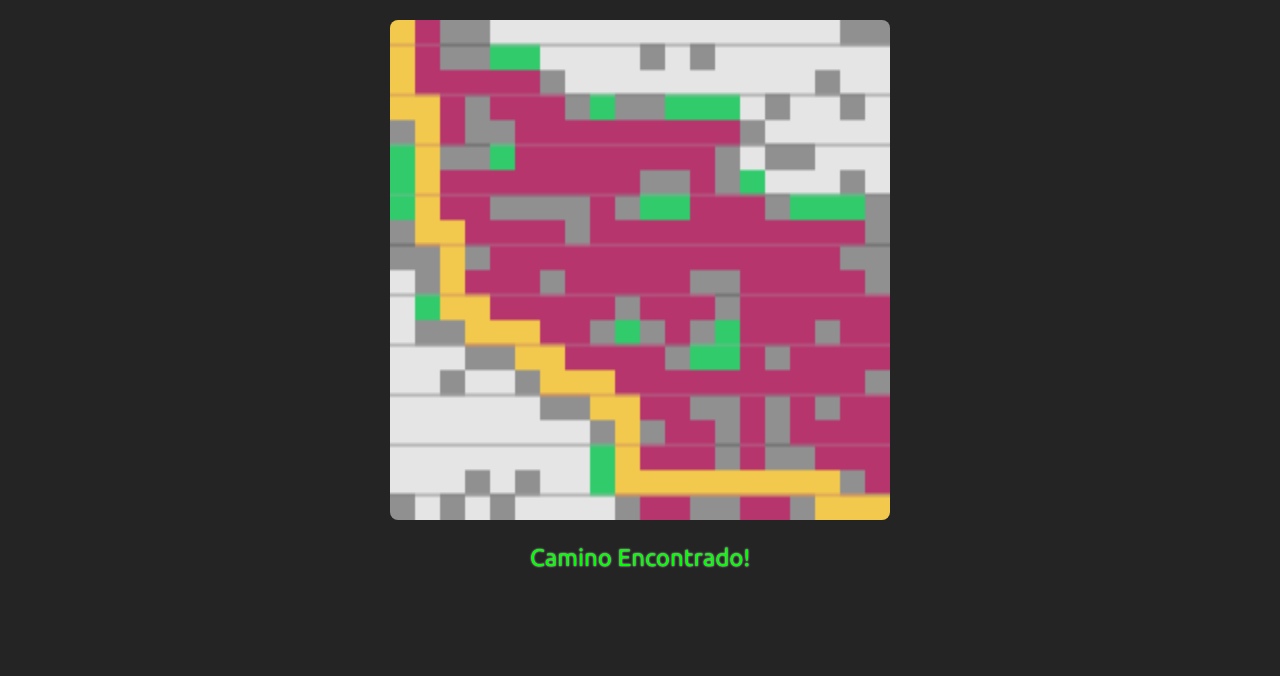
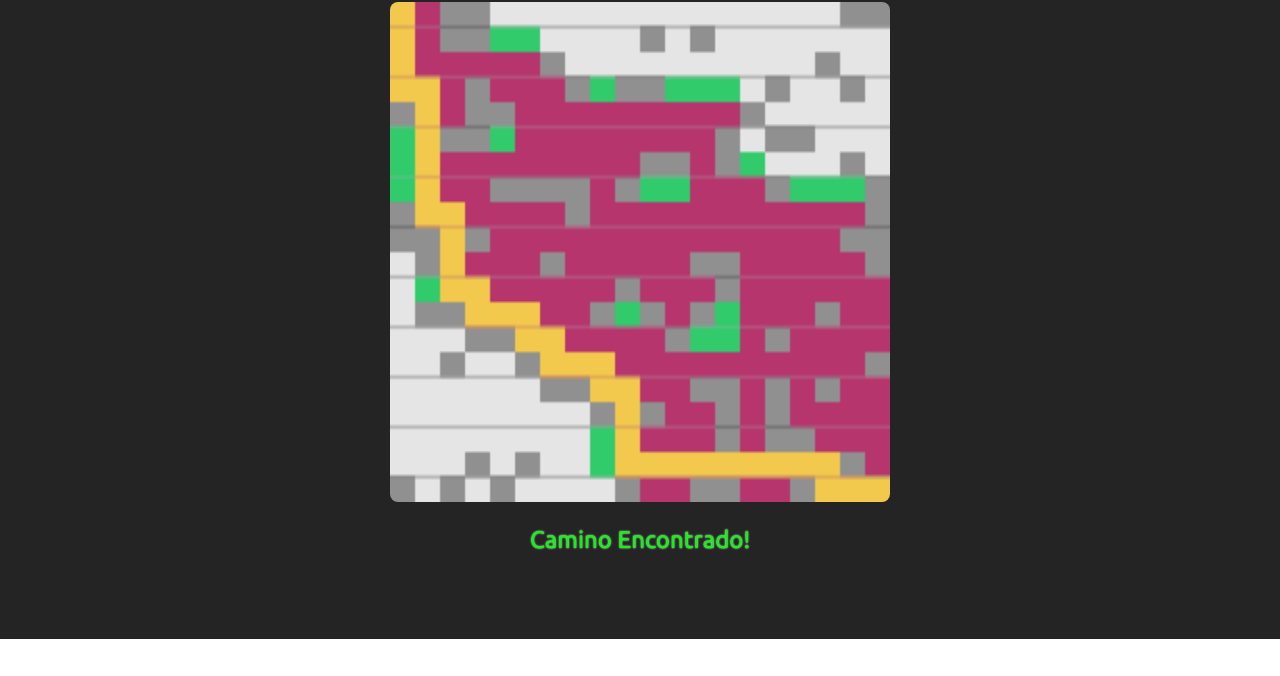
Before and after one commit to BrunoMont2003/path-finding-a-, a website built with Vite: page index.html in a window 1280 px wide. Shown: the part 161-837 px from the top of the page. After the commit the page ends 800 px from the top, so only its background shows below. Built offline with nearby package versions, Linux system fonts and the light colour scheme.

Commit message:
mod: reduce padding-y to avoid overflow-y

```diff
--- a/src/style.css
+++ b/src/style.css
@@ -20,7 +20,7 @@ h1{
   align-items: center;
   flex-direction: column;
   min-height: 100vh;
-  padding: 5rem 0;
+  padding: 1rem 0;
 }
 
 #canvas{
```
